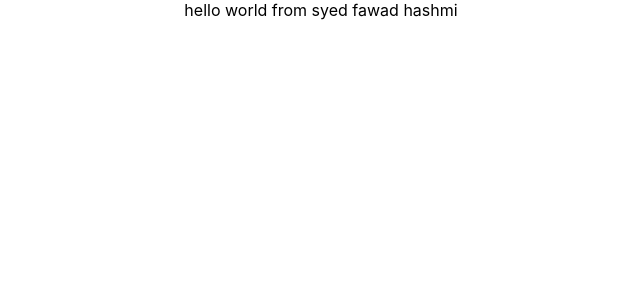
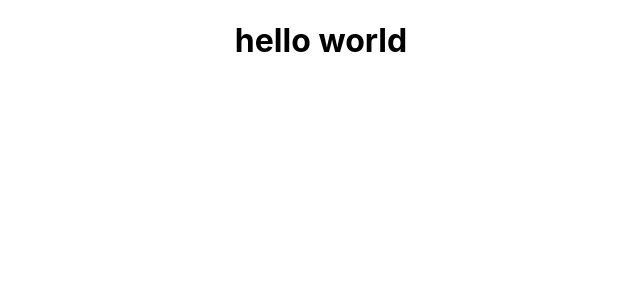
Before and after one commit to syedfawadhashmi5/bootcamp-class2, a React (Create React App) app: page / in a window 1280 px wide. Shown: the top 300 px of the page, without its empty margins (319-959 px from the left). Built offline with nearby package versions, Linux system fonts and the light colour scheme.

Commit message:
Update App.js

```diff
--- a/src/App.js
+++ b/src/App.js
@@ -4,7 +4,7 @@ import './App.css';
 function App() {
   return (
     <div className="App">
-      hello world from syed fawad hashmi
+      <h1>hello world</h1>
     </div>
   );
 }
```
